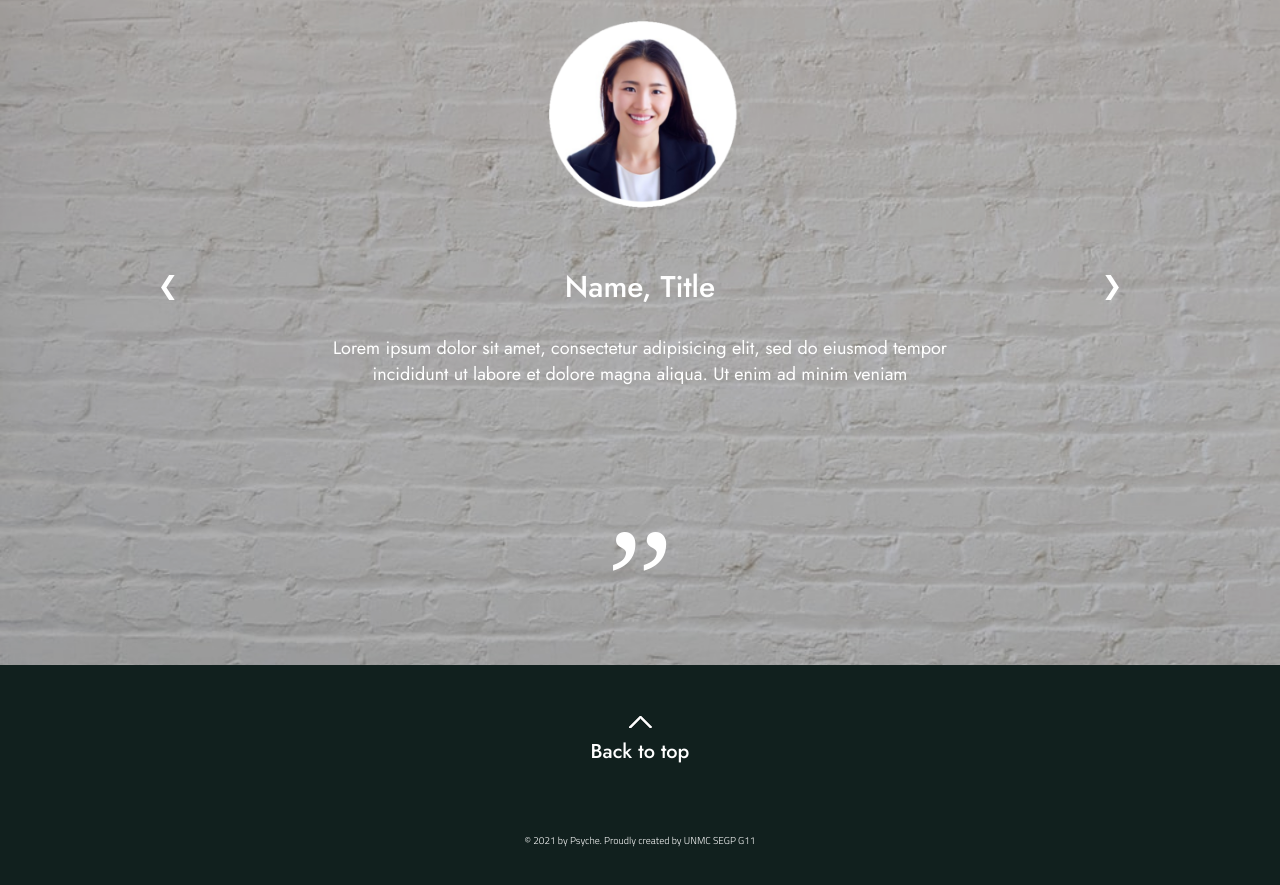
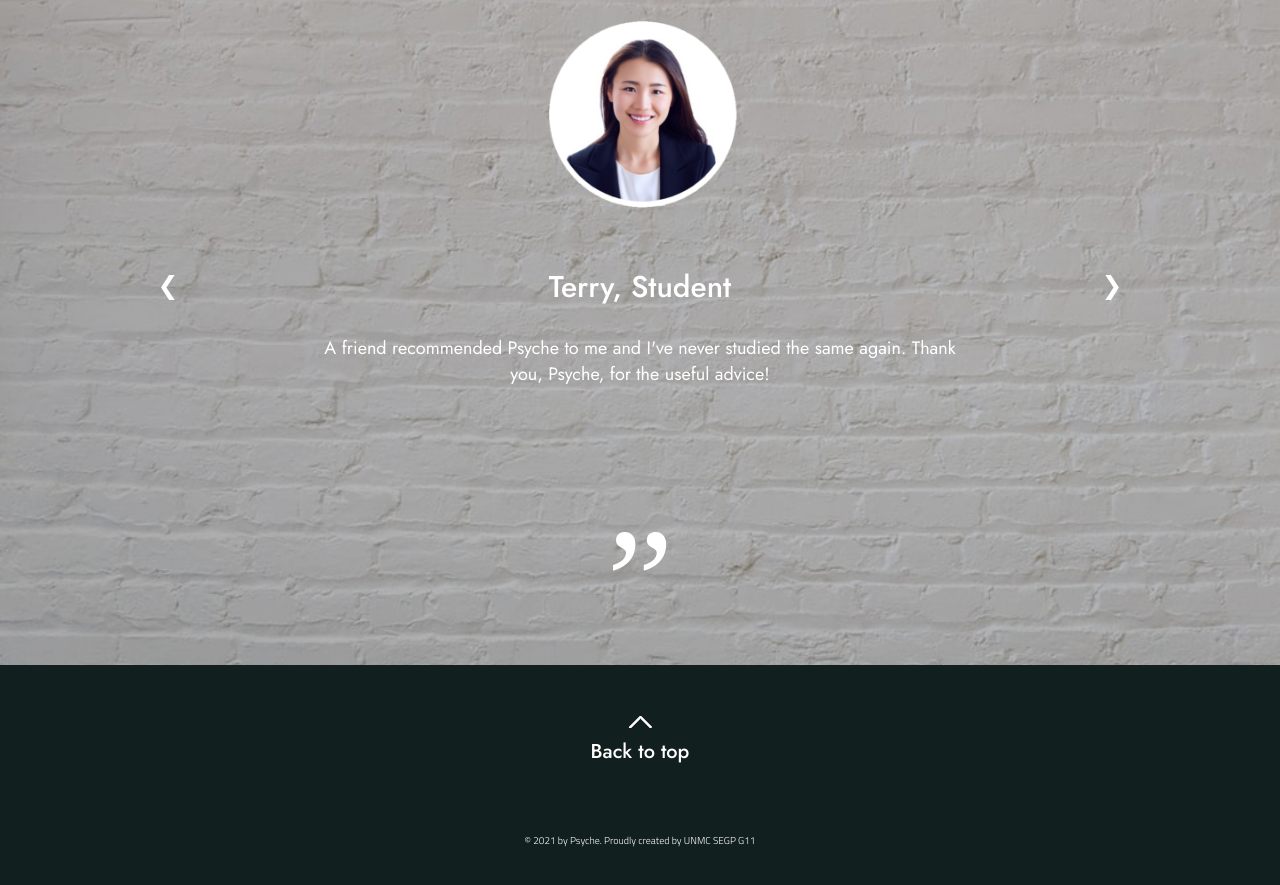
Before and after one commit to K11En/Psyche-2, a plain HTML site: page counselling.html in a window 1280 px wide. Shown: the part 4915-5800 px from the top of the page. Drawn offline with nearby package versions, Linux system fonts and the light colour scheme; some icons are missing.

Commit message:
Update counselling.html

```diff
--- a/counselling.html
+++ b/counselling.html
@@ -119,26 +119,23 @@
 
 			<div class="slides fade">
 				<img id="pp1" src="images/pp4.png" width="200" height="200">
-				<div class="name">Name, Title</div>
-				<div class="text"> Lorem ipsum dolor sit amet, consectetur adipisicing elit, sed do eiusmod
-				tempor incididunt ut labore et dolore magna aliqua. Ut enim ad minim veniam
+				<div class="name">Terry, Student</div>
+				<div class="text">A friend recommended Psyche to me and I've never studied the same again. Thank you, Psyche, for the useful advice!
 				</div>
 			</div>
 
 
 			<div class="slides fade">
 				<img id="pp1" src="images/pp5.png" width="200" height="200">
-				<div class="name">Name, Title</div>
-				<div class="text"> Lorem ipsum dolor sit amet, consectetur adipisicing elit, sed do eiusmod
-				tempor incididunt ut labore et dolore magna aliqua. Ut enim ad minim veniam
+				<div class="name">Gloria, Counsellor</div>
+				<div class="text">This website is a gem to counsellors all around the world!
 				</div>
 			</div>
 
 			<div class="slides fade">
 				<img id="pp1" src="images/pp6.png" width="200" height="200">
-				<div class="name">Name, Title</div>
-				<div class="text"> Lorem ipsum dolor sit amet, consectetur adipisicing elit, sed do eiusmod
-				tempor incididunt ut labore et dolore magna aliqua. Ut enim ad minim veniam
+				<div class="name">Zach, Student</div>
+				<div class="text"> Useful and concise, Psyche really hits all the right spots.
 				</div>
 			</div>
 
```
